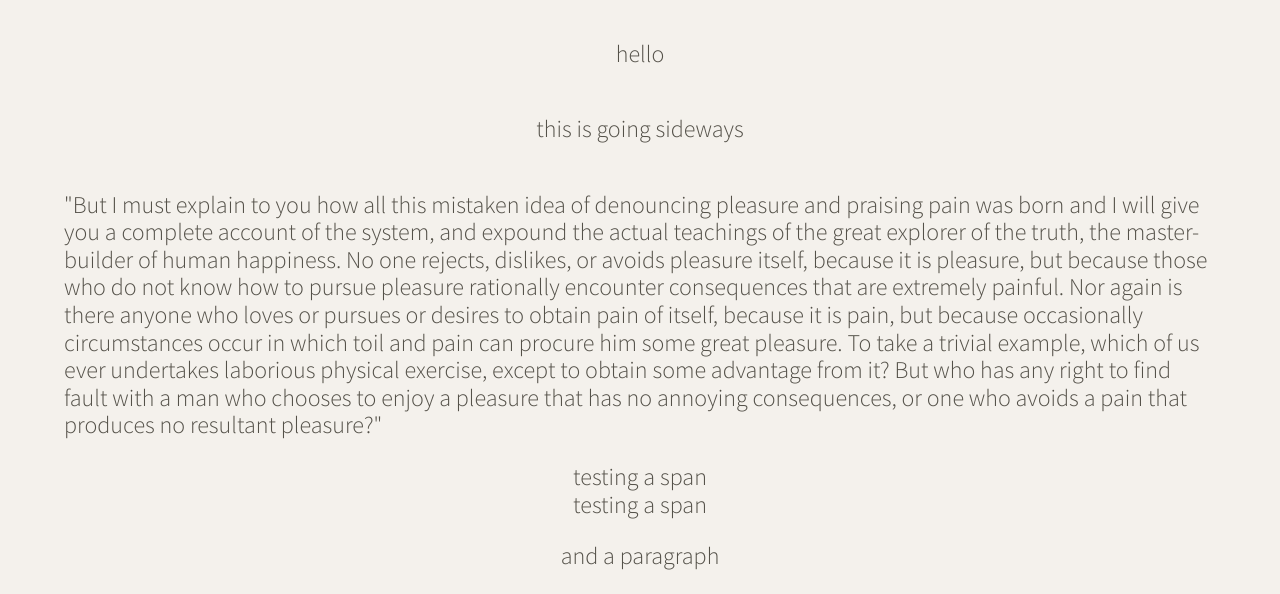
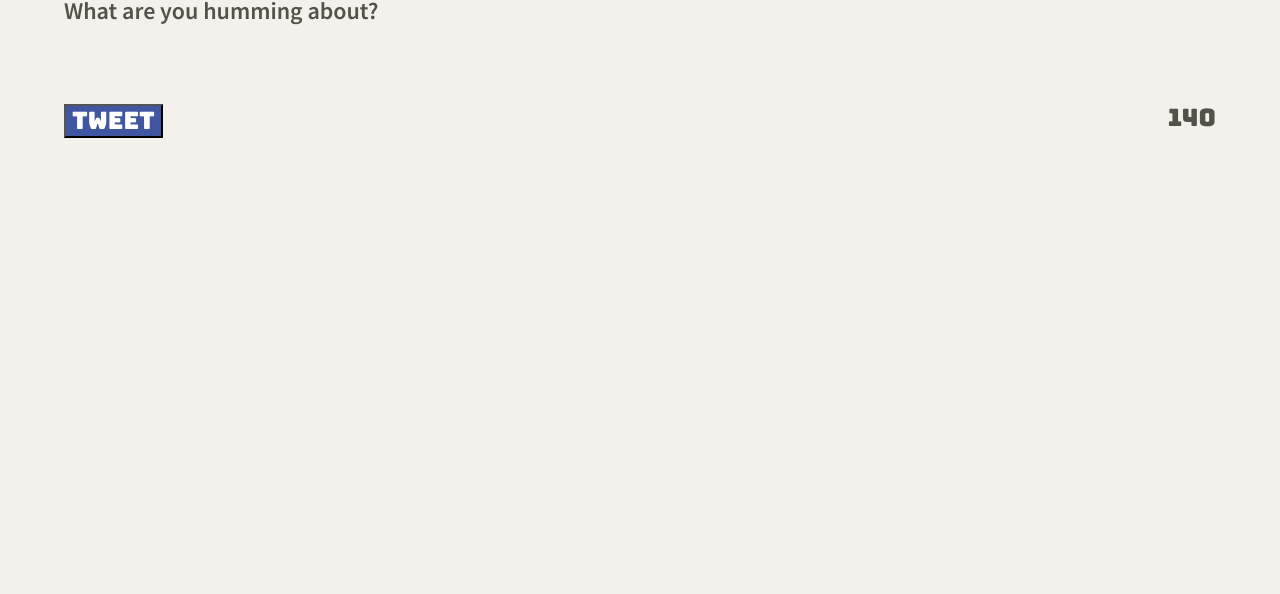
Before and after one commit to TeddyGavi/tweeter, a website: page public/index.html in a window 1280 px wide. Shown: the part 624-1218 px from the top of the page. After the commit the page ends 800 px from the top, so only its background shows below. Drawn offline with nearby package versions, Linux system fonts and the light colour scheme.

Commit message:
write html for and  css for tweet form

```diff
--- a/public/index.html
+++ b/public/index.html
@@ -20,6 +20,8 @@
     <link rel="stylesheet" href="/styles/layout.css" type="text/css" />
     <link rel="stylesheet" href="/styles/nav.css" type="text/css" />
     <link rel="stylesheet" href="/styles/header.css" type="text/css" />
+    <link rel="stylesheet" href="/styles/new-tweet.css" type="text/css" />
+
 
 
     <!-- External JS -->
@@ -48,17 +50,19 @@
 
     <!-- Page-specific (main) content here -->
     <main class="container">
-      <h1>THISISTEST</h1>
-        <p>hello</p>
-        <p>this is going sideways</p>
-        <p>
 
-          "But I must explain to you how all this mistaken idea of denouncing pleasure and praising pain was born and I will give you a complete account of the system, and expound the actual teachings of the great explorer of the truth, the master-builder of human happiness. No one rejects, dislikes, or avoids pleasure itself, because it is pleasure, but because those who do not know how to pursue pleasure rationally encounter consequences that are extremely painful. Nor again is there anyone who loves or pursues or desires to obtain pain of itself, because it is pain, but because occasionally circumstances occur in which toil and pain can procure him some great pleasure. To take a trivial example, which of us ever undertakes laborious physical exercise, except to obtain some advantage from it? But who has any right to find fault with a man who chooses to enjoy a pleasure that has no annoying consequences, or one who avoids a pain that produces no resultant pleasure?"</p>
-
-          <span>testing a span</span>
-          <span>testing a span</span>
-          <p>and a paragraph</p>
-
+      <!-- tweet form -->
+      <section class="new-tweet">
+        <h2>Compose Tweet</h2>
+        <form action="/tweets" method="POST">
+          <label for="tweet-text">What are you humming about?</label>
+          <textarea name="text" id="tweet-text"></textarea>
+          <div class="tweet-footer">
+            <button class="new-tweet-btn" type="submit">Tweet</button>
+            <output name="counter" class="counter" for="tweet-text">140</output>
+          </div>
+        </form>
+      </section>
 
     </main>
   </body>
--- /dev/null
+++ b/public/styles/new-tweet.css
@@ -0,0 +1,37 @@
+.new-tweet {
+  width: 100%;
+  /* display: flex; */
+  /* flex-direction: column; */
+  /* align-items: center; */
+}
+
+form {
+  display: flex;
+  flex-direction: column;
+  align-items: space-between;
+}
+
+label {
+  font-weight: 600;
+}
+
+#tweet-text {
+  width: 100%;
+  overflow: hidden;
+  resize: none;
+  border: none;
+  background-color: #f4f1ec;
+}
+
+.new-tweet-btn {
+  font-family: 'Bungee', sans-serif;
+  background-color: #4056A1;
+  color: #FFFFFF;
+}
+
+.tweet-footer {
+  margin-top: 20px;
+  font-family: 'Bungee', sans-serif;
+  display: flex;
+  justify-content: space-between;;
+}
--- a/server/data-files/initial-tweets.json
+++ b/server/data-files/initial-tweets.json
@@ -8,7 +8,7 @@
     "content": {
       "text": "If I have seen further it is by standing on the shoulders of giants"
     },
-    "created_at": 1661698915222
+    "created_at": 1661746556295
   },
   {
     "user": {
@@ -19,6 +19,6 @@
     "content": {
       "text": "Je pense , donc je suis"
     },
-    "created_at": 1661785315222
+    "created_at": 1661832956295
   }
 ]
```
